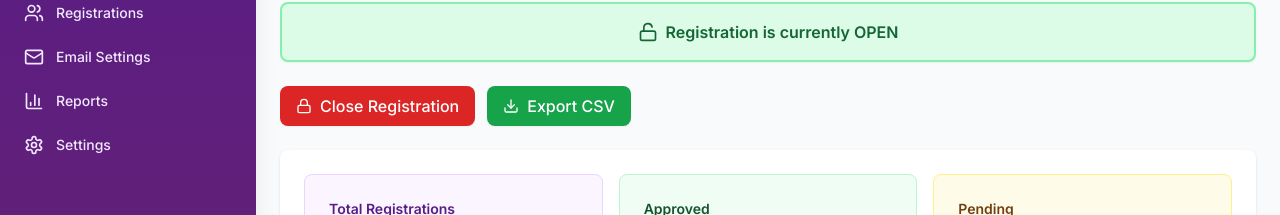
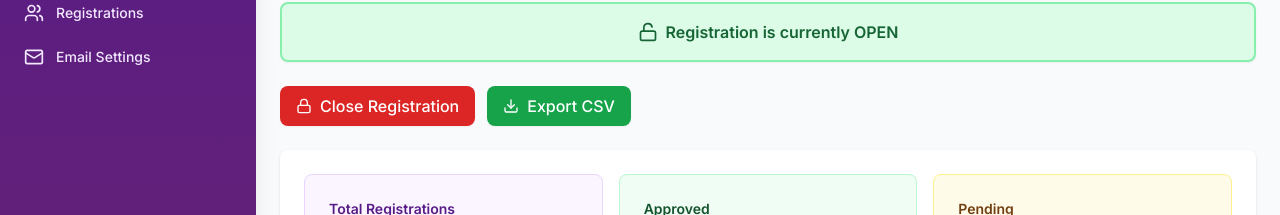
Before and after one commit to CMDAGlobal/IfEHL-Tentative, a Next.js app: page /admin in a window 1280 px wide. Shown: the part 175-390 px from the top of the page. Built offline with nearby package versions, Linux system fonts and the light colour scheme; no server answers; the database is empty.

Commit message:
Remove non-existent Settings and Reports nav items

```diff
--- a/app/admin/layout.tsx
+++ b/app/admin/layout.tsx
@@ -7,15 +7,12 @@ import {
   Home,
   Calendar,
   Users,
-  FileText,
   Mail,
-  Settings,
   LogOut,
   Menu,
   X,
   ChevronLeft,
-  ChevronRight,
-  BarChart3
+  ChevronRight
 } from "lucide-react"
 import { Toaster } from "@/components/ui/toaster"
 
@@ -52,8 +49,6 @@ export default function AdminLayout({
     { name: "Campaigns", href: "/admin/campaigns", icon: Calendar },
     { name: "Registrations", href: "/admin/full-details", icon: Users },
     { name: "Email Settings", href: "/admin/email-settings", icon: Mail },
-    { name: "Reports", href: "/admin/reports", icon: BarChart3 },
-    { name: "Settings", href: "/admin/settings", icon: Settings },
   ]
 
   const isActive = (href: string) => {
```
